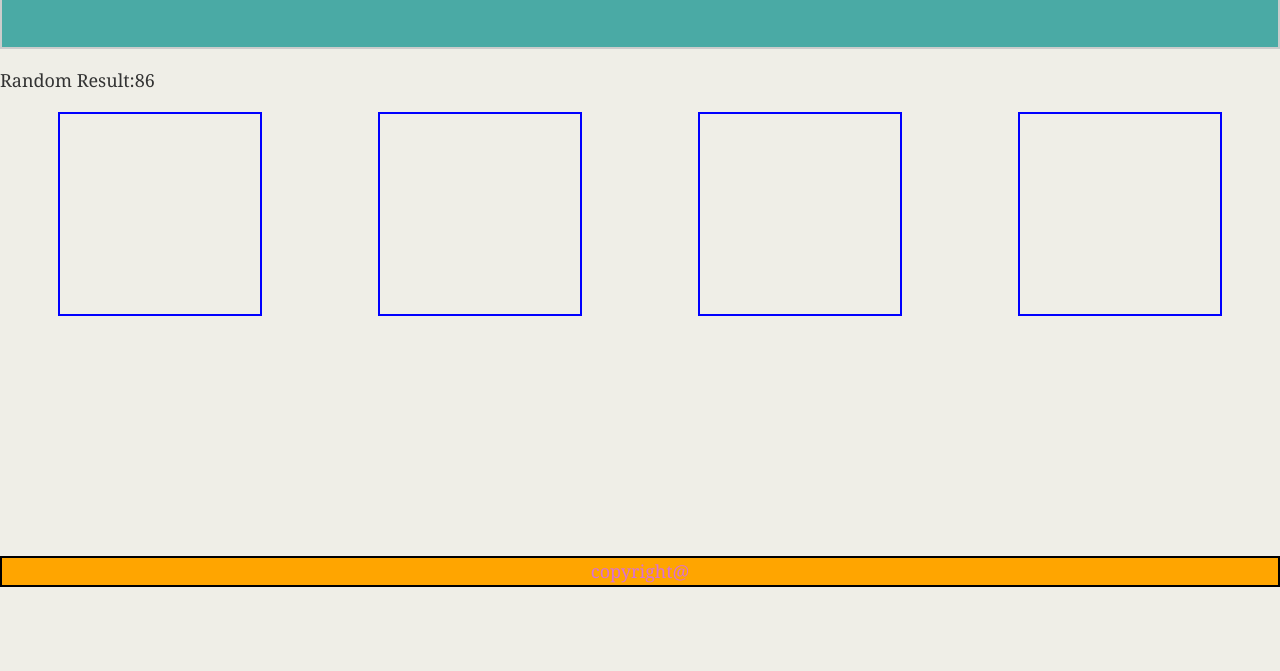
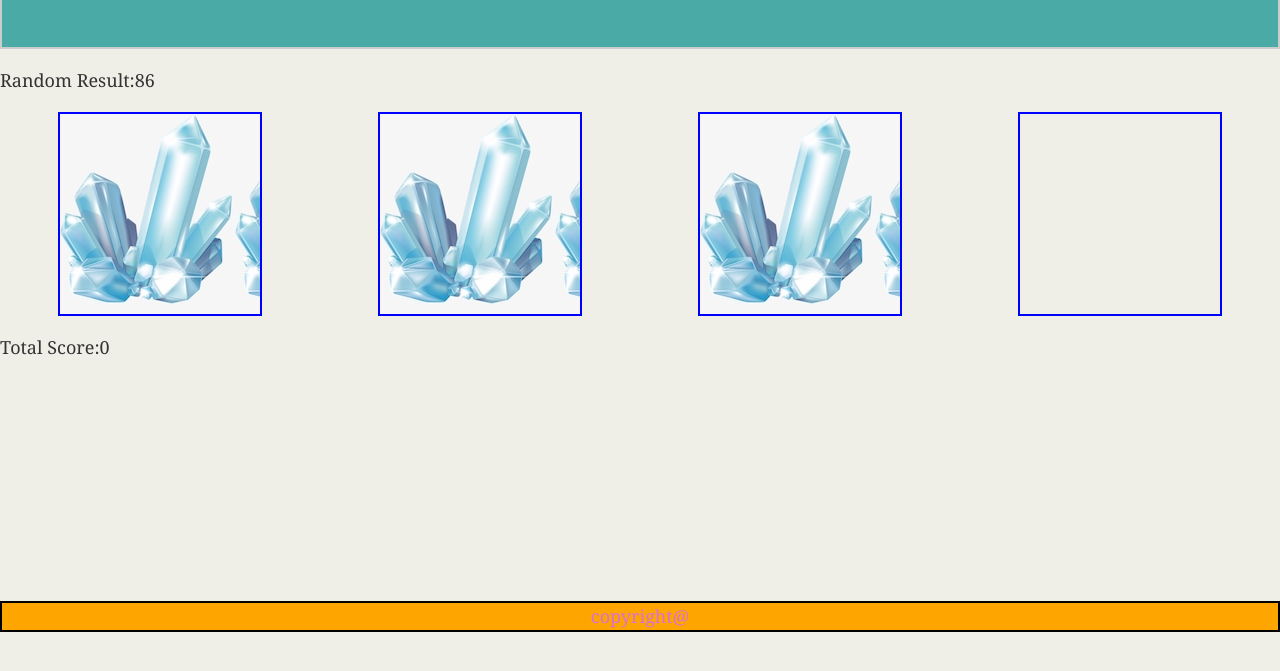
Before and after one commit to suresh7127/Unit-4-game, a plain HTML site: page index.html in a window 1280 px wide. Shown: the part 95-766 px from the top of the page. Drawn offline with nearby package versions, Linux system fonts and the light colour scheme.

Commit message:
images class and links updated

```diff
--- a/assets/css/style.css
+++ b/assets/css/style.css
@@ -6,7 +6,6 @@ margin:0;
 padding:0;
 font-size: 18px;
 line-height: 150%;
-background-image:url(psychics-sky.jpg);
 }
 header {
   text-align: center;
@@ -35,8 +34,8 @@ h1{
   width: 200px;
 }
 images{
-  width: 50px;
-  height: 50px;
+  width: 200px;
+  height: 200px;
 }
   #footer{
     border: 2px solid black;
--- a/assets/javascript/game.js
+++ b/assets/javascript/game.js
@@ -5,27 +5,30 @@ var previous = 0;
 
 var resetAndStart = function (){
   $(".crystals").empty();
-  var images=[
-  'crystal1.jpg',
-  'crystal2.jpg',
-  'crystal3.jpg',
-  'crystal4.jpg']
+
 random_result = Math.floor(Math.random()*69) +30;
 $("#result").html("Random Result:" + random_result);
 
 for(var i=0; i< 4; i++){
-  var random = Math.floor(Math.random() * 12);
+  var random = Math.floor(Math.random() * 11) +1;
 console.log(random);
   var crystal = $("<div>");
       crystal.attr({"class": "crystal", "data-random":random
       });
-crystal.css({
-  "background-images":"url('"+ images[i]+"')",
-  "background-size":"cover"
-})
+     /* var images=[
+        "crystal1.jpg",
+        "crystal2.jpg",
+        "crystal3.jpg",
+        "crystal4.jpg"]
+        */
+$(".crystal").css("background-image", "url(assets/images/crystal1.jpg ");
+$(".crystal").css("background-image", "url(assets/images/crystal2.jpg ");
+$(".crystal").css("background-image", "url(assets/images/crystal3.jpg ");
+$(".crystal").css("background-image", "url(assets/images/crystal4.jpg ");
+
       $(".crystals").append(crystal);
 }
-$("previous").html("Total Score:" +previous);
+$("#previous").html("Total Score:" +previous);
 }
 
 resetAndStart ();
@@ -37,7 +40,7 @@ $(document).on('click',".crystal", function(){
 
   if(previous> random_result){
 loss--;
-$("#loss").html("You lost:",loss);
+$("#loss").html("You loss:",loss);
 
 previous=0;
 resetAndStart ();
```
Also changed, not shown: 1 other file.
